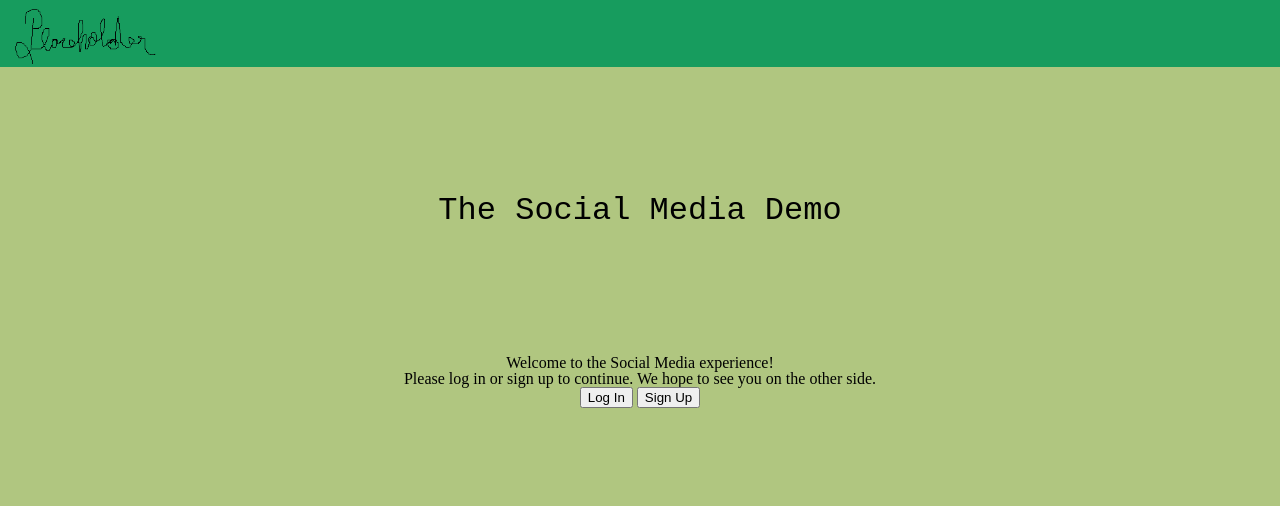
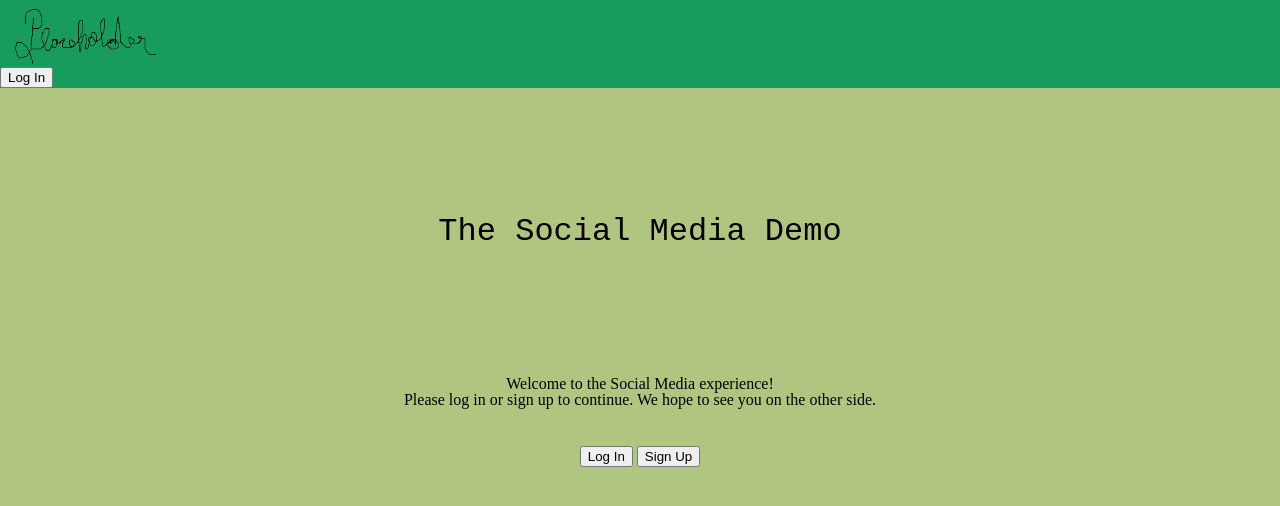
Before and after one commit to heckslayer/social-media-demo, a Python web app: template templates/index.html in a window 1280 px wide. Shown: the top 506 px of the page. Run offline with Jinja, Linux system fonts and the light colour scheme; the template is opened without the code that fills it, so the values that code supplies are empty.

Commit message:
feat(styles): Stylize home page

```diff
--- a/static/styles.css
+++ b/static/styles.css
@@ -1,3 +1,5 @@
+/* Elements presets reset */
+
 
 /* http://meyerweb.com/eric/tools/css/reset/
    v2.0 | 20110126
@@ -48,6 +50,8 @@
 	border-spacing: 0;
 }
 
+/* Customization starts here */
+
 header
 {
     display: flexbox;
@@ -84,4 +88,5 @@
     display: flexbox;
     justify-self:center;
     justify-content: space-between;
+    padding: 3%;
 }
--- a/templates/index.html
+++ b/templates/index.html
@@ -11,14 +11,19 @@
 
 <body>
     <header>
-        <img src="../images/logo.png" alt="logo" class="logo">
+        <div class="header-left">
+            <img src="../images/logo.png" alt="logo" class="logo">
+        </div>
+        <div class="header-right">
+            <button class="actionbtn">Log In</button>
+        </div>
     </header>
 
     <h1 class="title">The Social Media Demo</h1>
     <p class="cpara">Welcome to the Social Media experience!<br>Please log in or sign up to continue. We hope to see you on the other side.</p>
     <div class="btn1">
-        <button>Log In</button>
-        <button>Sign Up</button>
+        <button class="actionbtn">Log In</button>
+        <button class="actionbtn">Sign Up</button>
     </div>
 </body>
 </html>
```
